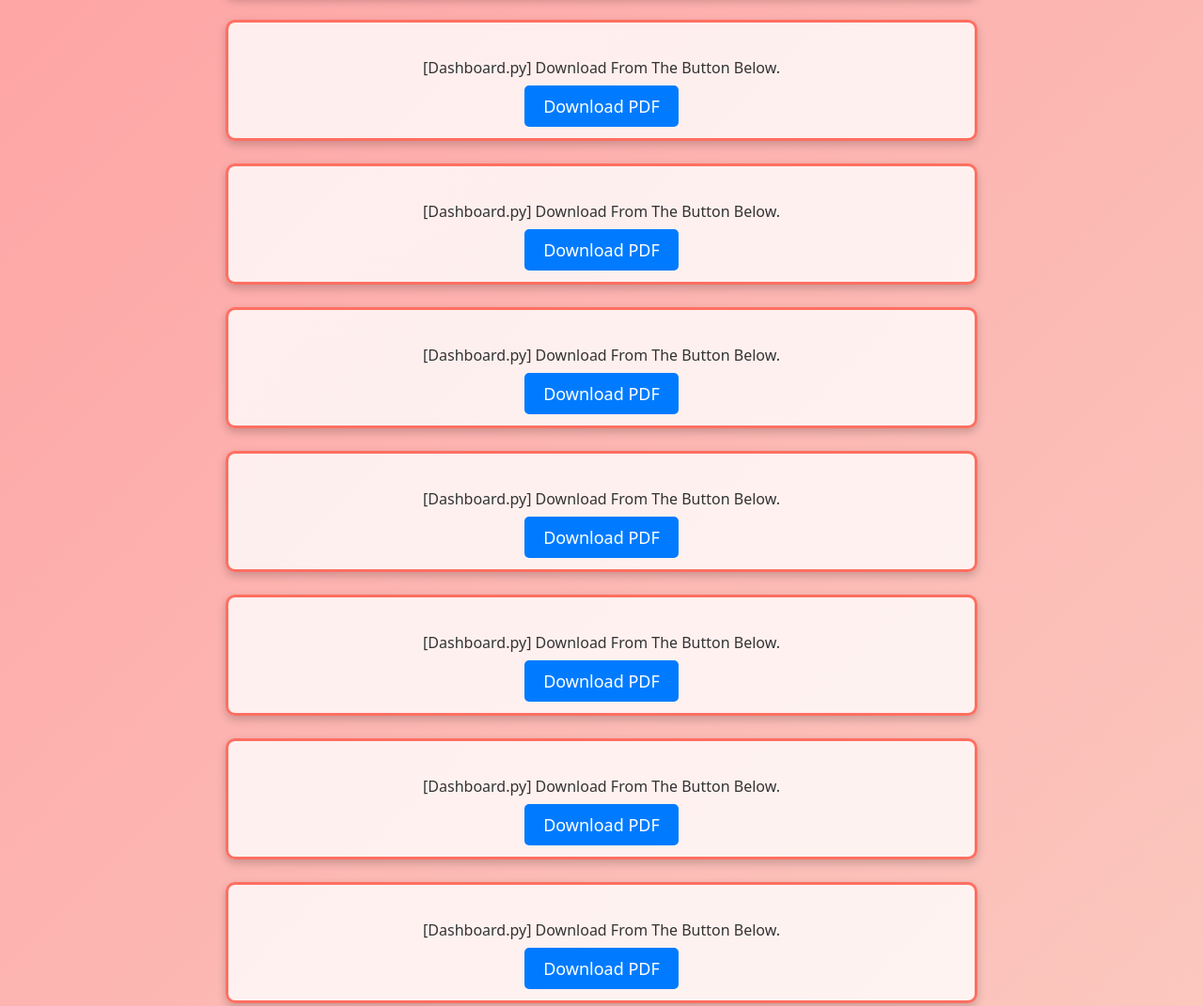
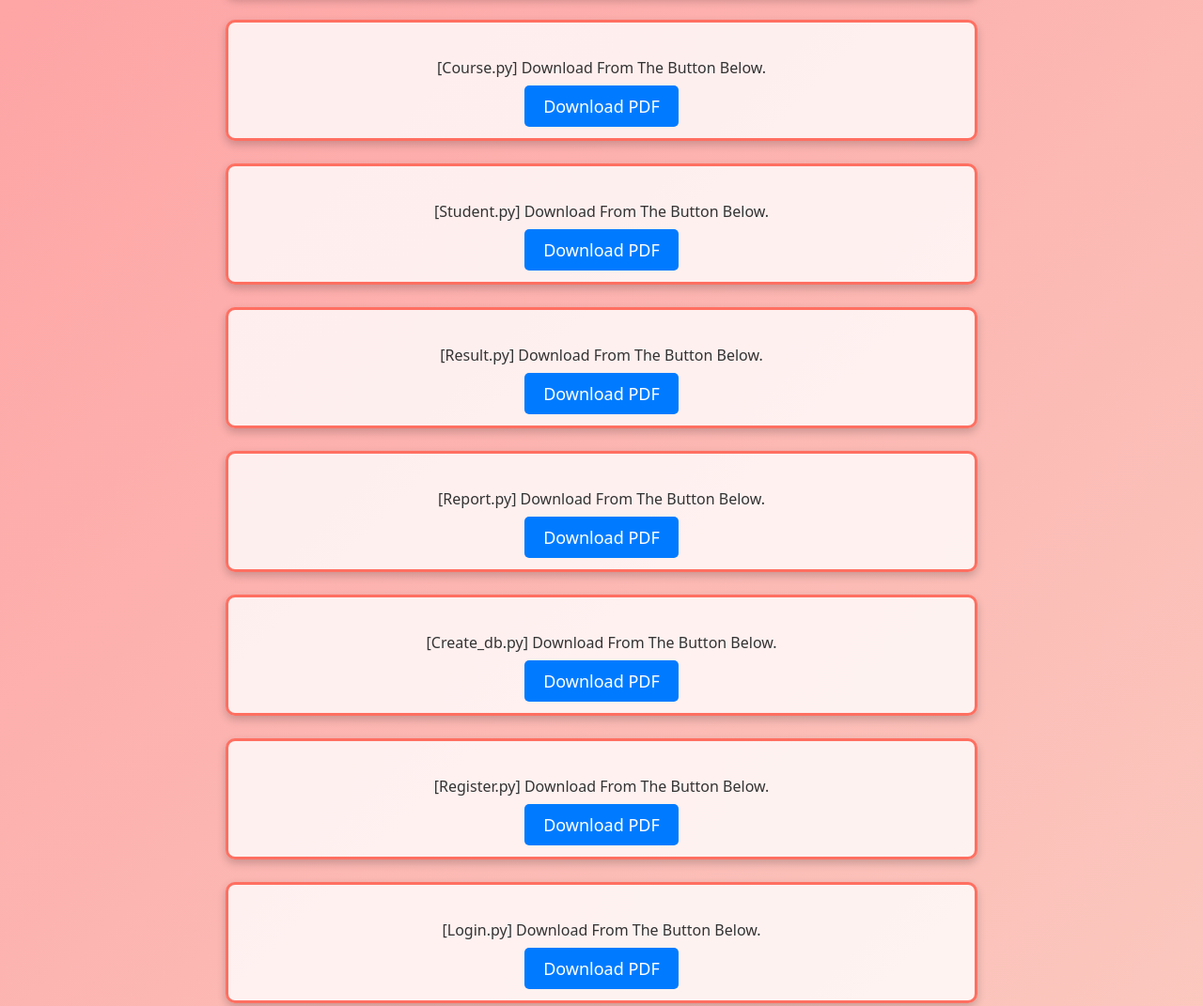
Before and after one commit to ianshvermagit/psc, a plain HTML site: page index.html in a window 1280 px wide. Shown: the part 743-1814 px from the top of the page at 94% size. Drawn offline with nearby package versions, Linux system fonts and the light colour scheme.

Commit message:
Update index.html

```diff
--- a/index.html
+++ b/index.html
@@ -27,38 +27,38 @@
    </div>
 
    <div class="video-container mt-4">
-    <p class="text-center mt-3">[Dashboard.py] Download From The Button Below.</p>
+    <p class="text-center mt-3">[Course.py] Download From The Button Below.</p>
     <a href="course.pdf" download class="btn-download">Download PDF</a>
    </div>
 
    <div class="video-container mt-4">
-    <p class="text-center mt-3">[Dashboard.py] Download From The Button Below.</p>
+    <p class="text-center mt-3">[Student.py] Download From The Button Below.</p>
     <a href="student.pdf" download class="btn-download">Download PDF</a>
    </div>
 
    <div class="video-container mt-4">
-    <p class="text-center mt-3">[Dashboard.py] Download From The Button Below.</p>
+    <p class="text-center mt-3">[Result.py] Download From The Button Below.</p>
     <a href="result.pdf" download class="btn-download">Download PDF</a>
    </div>
 
 
   <div class="video-container mt-4">
-    <p class="text-center mt-3">[Dashboard.py] Download From The Button Below.</p>
+    <p class="text-center mt-3">[Report.py] Download From The Button Below.</p>
     <a href="report.pdf" download class="btn-download">Download PDF</a>
    </div>
 
    <div class="video-container mt-4">
-    <p class="text-center mt-3">[Dashboard.py] Download From The Button Below.</p>
+    <p class="text-center mt-3">[Create_db.py] Download From The Button Below.</p>
     <a href="create_db.pdf" download class="btn-download">Download PDF</a>
    </div>
 
    <div class="video-container mt-4">
-    <p class="text-center mt-3">[Dashboard.py] Download From The Button Below.</p>
+    <p class="text-center mt-3">[Register.py] Download From The Button Below.</p>
     <a href="register.pdf" download class="btn-download">Download PDF</a>
    </div>
 
    <div class="video-container mt-4">
-    <p class="text-center mt-3">[Dashboard.py] Download From The Button Below.</p>
+    <p class="text-center mt-3">[Login.py] Download From The Button Below.</p>
     <a href="login.pdf" download class="btn-download">Download PDF</a>
    </div>
 
```
